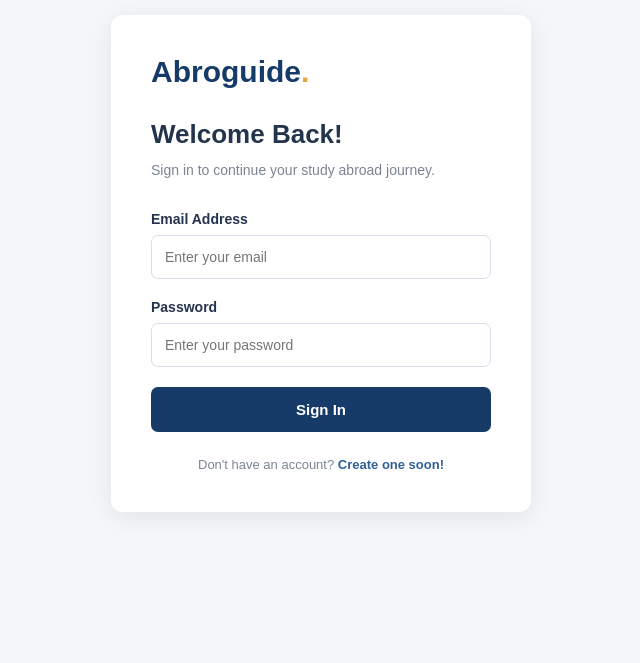
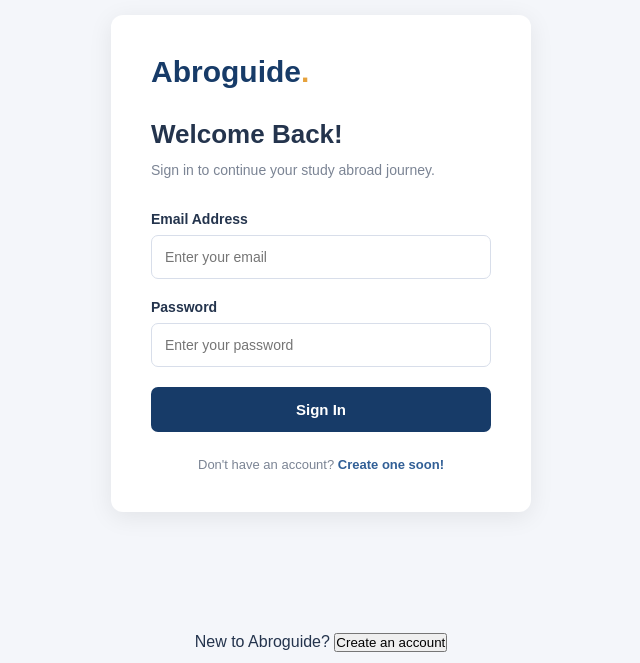
Before and after one commit to SagonaAchhami/FinalYearProject, a React (Vite) app in the folder Frontend/: page / in a window 1280 px wide. Shown: the part 137-800 px from the top of the page, without its empty margins (319-959 px from the left). Built offline with nearby package versions, Linux system fonts and the light colour scheme.

Commit message:
added  registration page and login navigation

```diff
--- a/Frontend/src/App.tsx
+++ b/Frontend/src/App.tsx
@@ -1,10 +1,35 @@
+
+import { useState } from "react";
 import Login from "./pages/Login";
+import Register from "./pages/Register";
 
 function App() {
+  const [currentPage, setCurrentPage] = useState("login");
+
   return (
-    <div>
-      <Login />
-    </div>
+    <>
+      {currentPage === "login" ? (
+        <div>
+          <Login />
+          <p style={{ textAlign: "center", marginTop: "-30px" }}>
+            New to Abroguide?{" "}
+            <button onClick={() => setCurrentPage("register")}>
+              Create an account
+            </button>
+          </p>
+        </div>
+      ) : (
+        <div>
+          <Register />
+          <p style={{ textAlign: "center", marginTop: "-30px" }}>
+            Already have an account?{" "}
+            <button onClick={() => setCurrentPage("login")}>
+              Sign in
+            </button>
+          </p>
+        </div>
+      )}
+    </>
   );
 }
 
```
